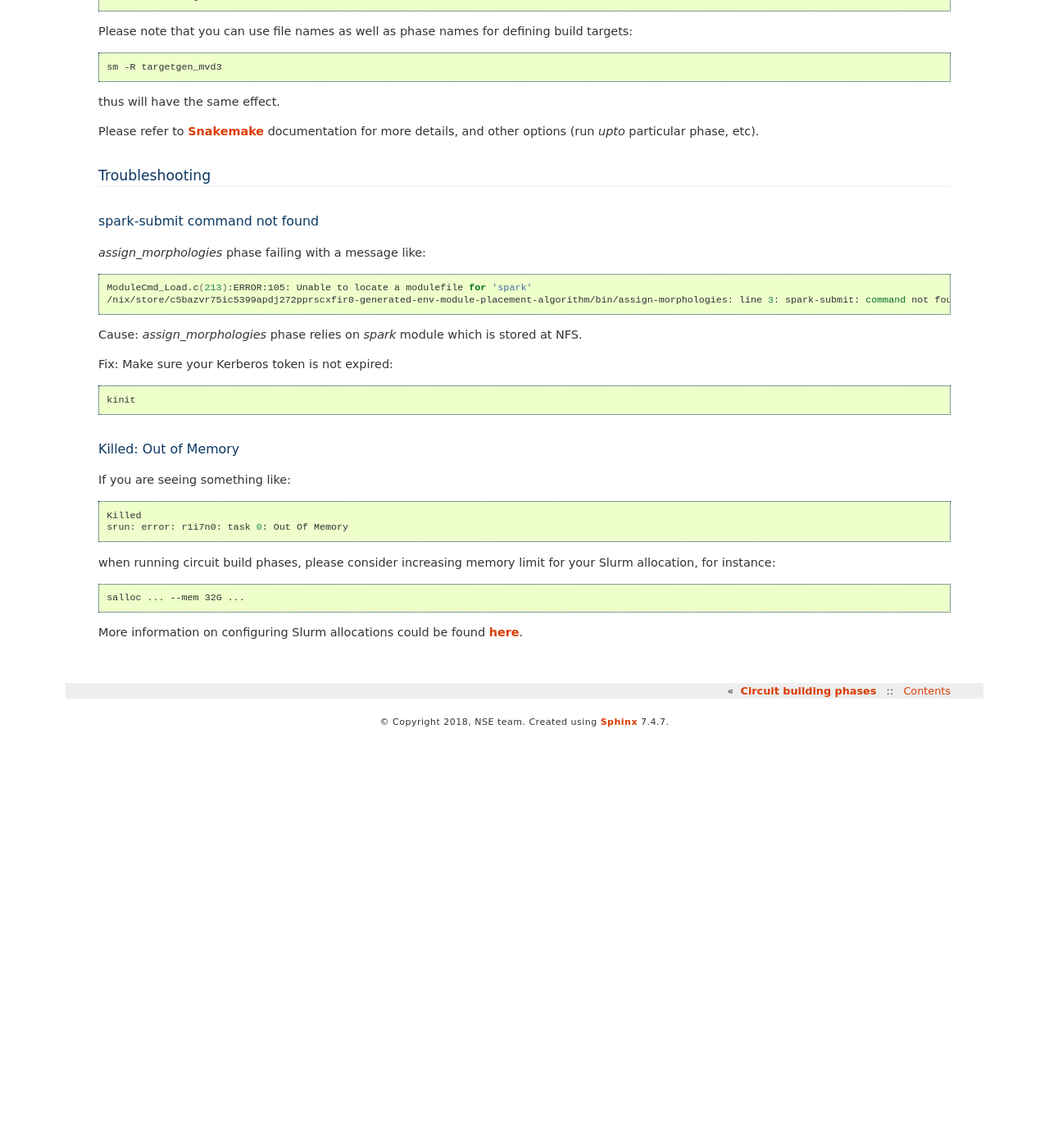
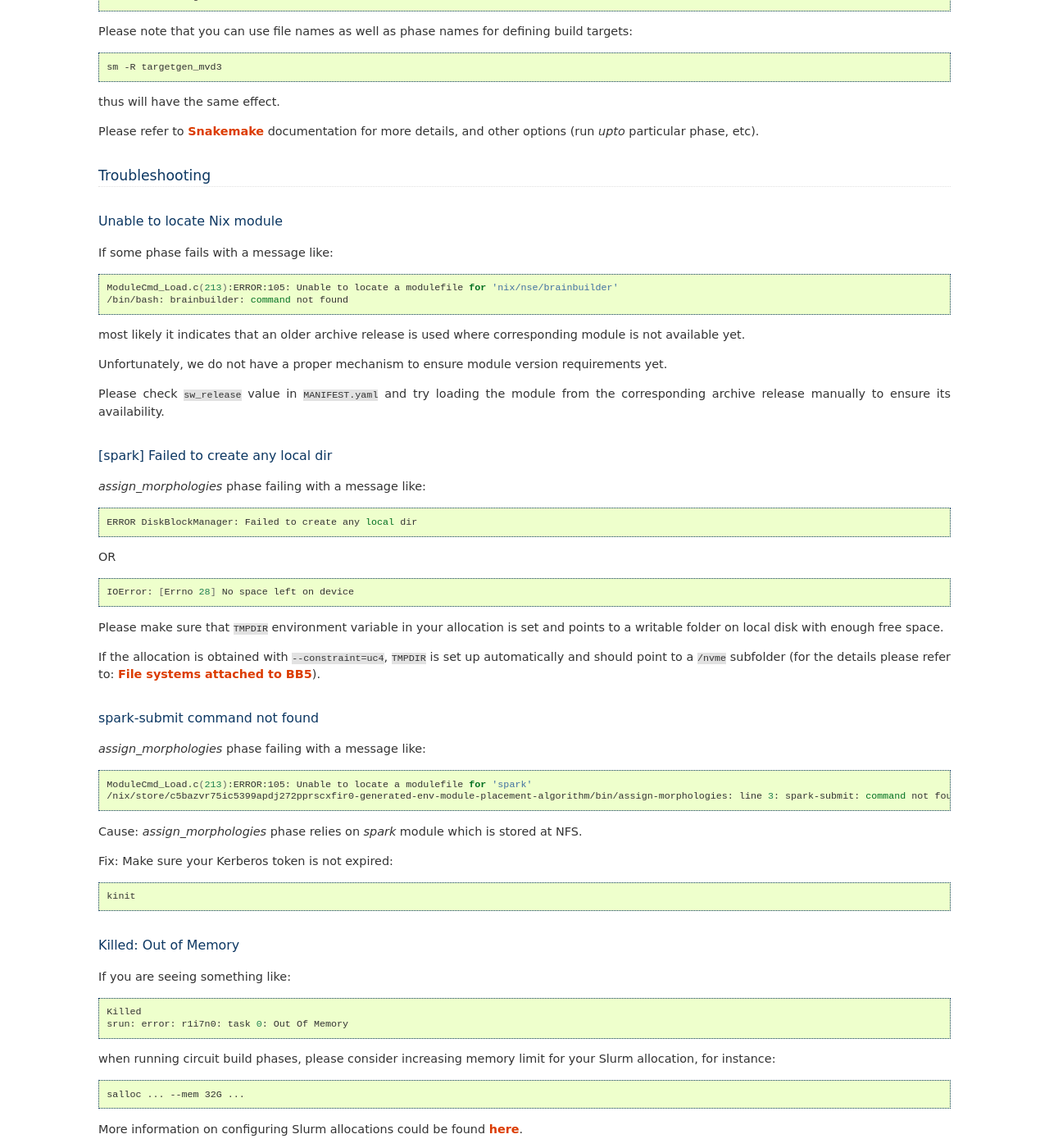
Before and after one commit to BlueBrain/circuit-build, a Sphinx documentation site: the page built from doc/source/faq.rst, in a window 1280 px wide and 1400 px high, scrolled down 1125 px. Shown: the whole window at 82% size. Built offline with Sphinx 7.4.7, drawn with Linux system fonts in a browser that asks for light colours; before the commit the page ends 2023 px from its top, so only the background shows below that.

```diff
--- a/doc/source/faq.rst
+++ b/doc/source/faq.rst
@@ -75,6 +75,42 @@
 Troubleshooting
 ---------------
 
+Unable to locate Nix module
+~~~~~~~~~~~~~~~~~~~~~~~~~~~
+
+If some phase fails with a message like:
+
+.. code-block:: bash
+
+    ModuleCmd_Load.c(213):ERROR:105: Unable to locate a modulefile for 'nix/nse/brainbuilder'
+    /bin/bash: brainbuilder: command not found
+
+most likely it indicates that an older archive release is used where corresponding module is not available yet.
+
+Unfortunately, we do not have a proper mechanism to ensure module version requirements yet.
+
+Please check ``sw_release`` value in ``MANIFEST.yaml`` and try loading the module from the corresponding archive release manually to ensure its availability.
+
+
+[spark] Failed to create any local dir
+~~~~~~~~~~~~~~~~~~~~~~~~~~~~~~~~~~~~~~
+
+`assign_morphologies` phase failing with a message like:
+
+.. code-block:: bash
+
+    ERROR DiskBlockManager: Failed to create any local dir
+
+OR
+
+.. code-block:: bash
+
+    IOError: [Errno 28] No space left on device
+
+Please make sure that ``TMPDIR`` environment variable in your allocation is set and points to a writable folder on local disk with enough free space.
+
+If the allocation is obtained with ``--constraint=uc4``, ``TMPDIR`` is set up automatically and should point to a ``/nvme`` subfolder (for the details please refer to: `File systems attached to BB5 <https://bbpteam.epfl.ch/project/spaces/display/INFRA/HPC+Service#HPCService-FilesystemsattachedtoBB5>`_).
+
 
 spark-submit command not found
 ~~~~~~~~~~~~~~~~~~~~~~~~~~~~~~
@@ -94,6 +130,7 @@
 
     kinit
 
+
 Killed: Out of Memory
 ~~~~~~~~~~~~~~~~~~~~~
 
```
Also changed, not shown: doc/source/tutorial.rst (+6 -1 lines), 1 other file.
